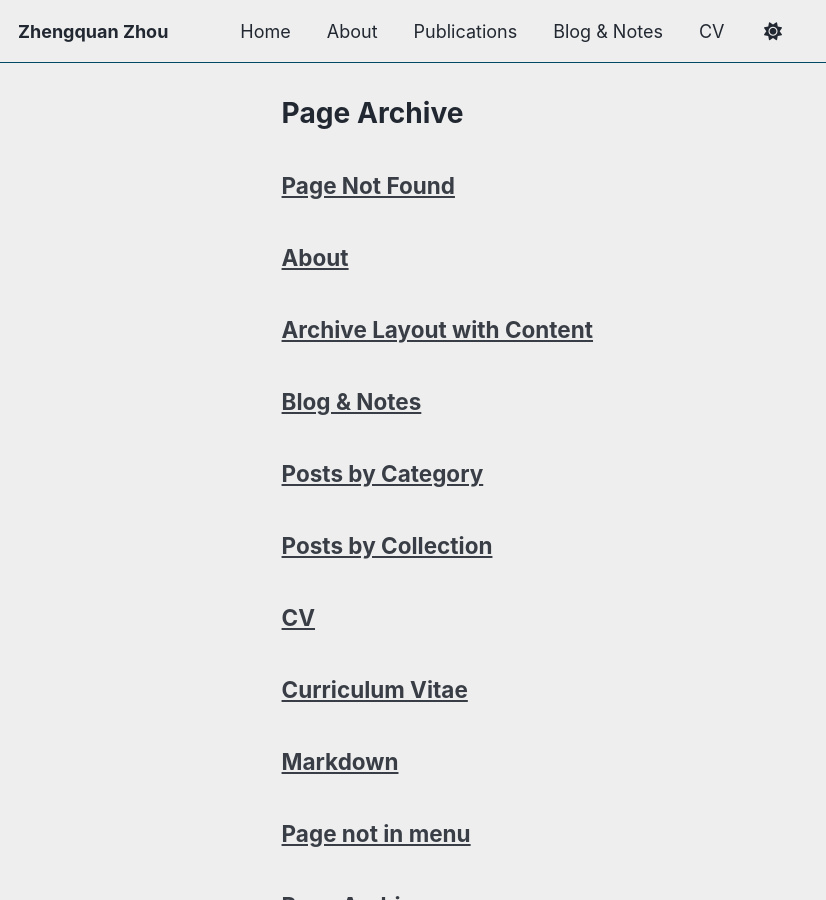
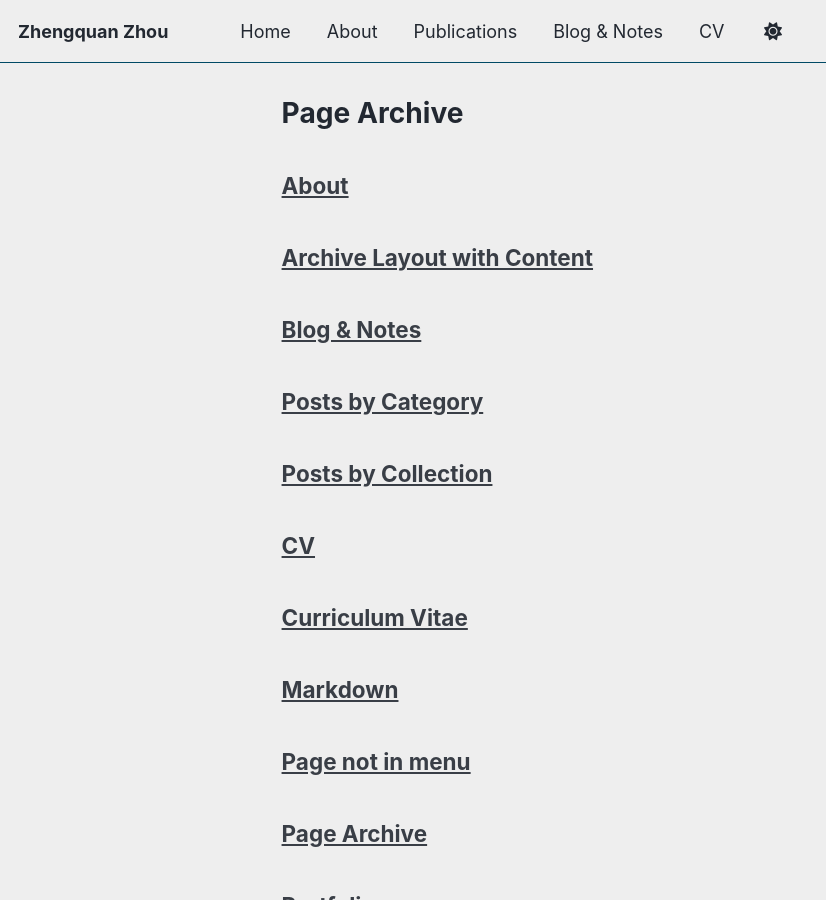
Before and after one commit to zqzhou7/zqzhou7.github.io, a Jekyll site: the page built from _pages/page-archive.html, in a window 1280 px wide and 900 px high. Shown: the whole window, without its empty margins (0-826 px from the left). Built offline with Jekyll 4.4.1, drawn with Linux system fonts in a browser that asks for light colours; a script bundle is joined from its source files by our own code; library files that are not in the unit come from our copies.

Commit message:
Remove title from 404.md
Remove title from 404 page metadata.

```diff
--- a/_pages/404.md
+++ b/_pages/404.md
@@ -1,9 +1,11 @@
 ---
-title: "Page Not Found"
+title: ""
 sitemap: false
 permalink: /404.html
 layout: single
 author_profile: false
+header:
+  overlay: false
 ---
 
 <div class="zq-404-wrap">
```
